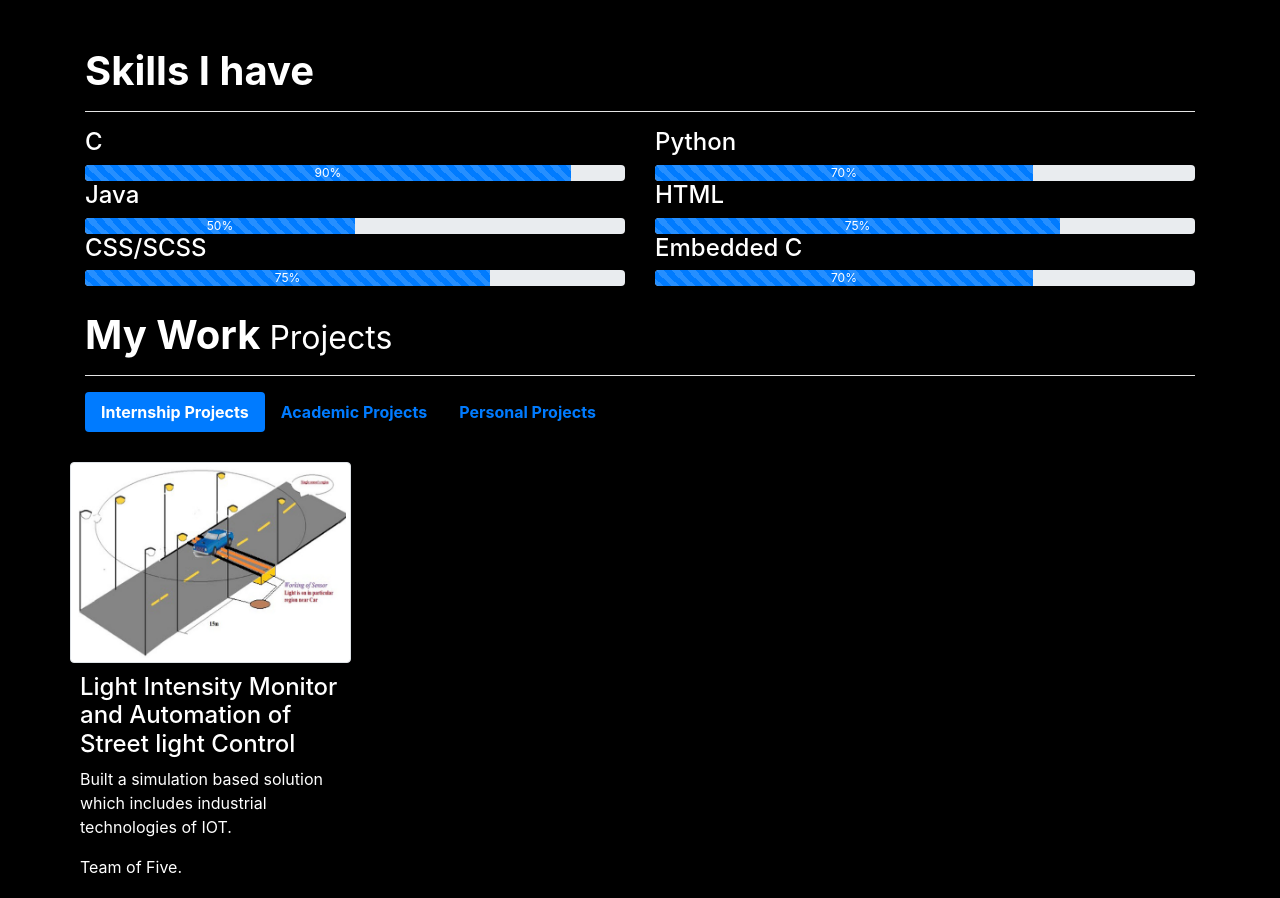
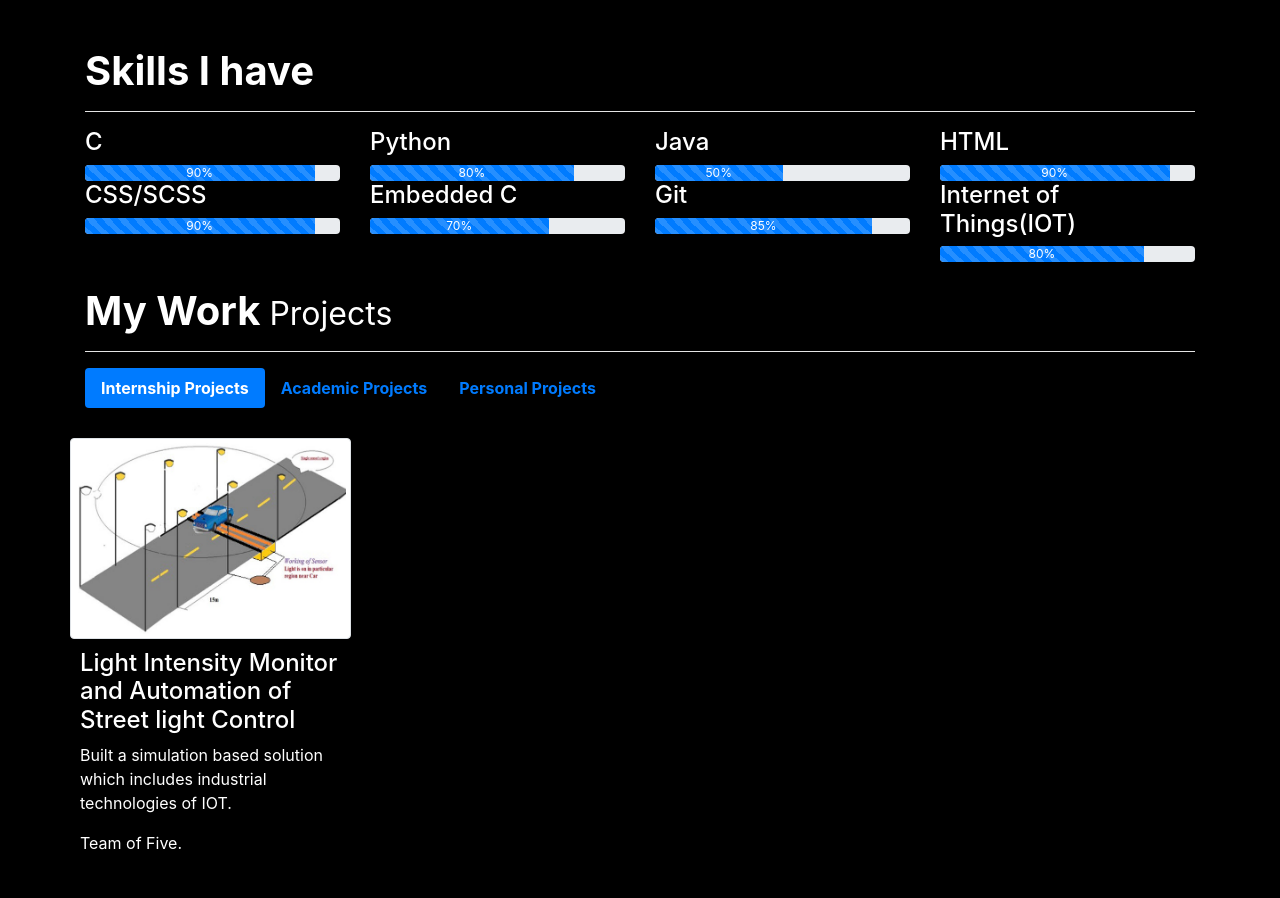
Before and after one commit to abbas-dm/Portfolio, a website: page Index.html in a window 1280 px wide. Shown: the part 1440-2338 px from the top of the page. Drawn offline with nearby package versions, Linux system fonts and the light colour scheme.

Commit message:
Added Some more information

```diff
--- a/Index.html
+++ b/Index.html
@@ -19,13 +19,14 @@
                 <button class="navbar-toggler" type="button" data-toggle="collapse" data-target="#Navbar">
                     <span class="navbar-toggler-icon"></span>
                 </button>
+                &#8287; <!-- This is used to get horizontal spacing. -->
                 <a class="navbar-brand mr-auto" href="#"><img src="img/Logo.png" height="30" width="41"></a>
                 <div class="collapse navbar-collapse" id="Navbar">
                     <ul class="navbar-nav ml-auto">
                         <li class="nav-items active"><a class="nav-link" href="#home" id="H"><span class="fa fa-home fa-lg"></span><strong> Home</strong></a></li>
                     </ul>
                     <ul class="navbar-nav ml-auto">
-                        <li class="nav-items"><a class="nav-link" href="#about" onclick="return thefunction();" id="A"><span class="fa fa-info fa-lg"></span><strong> About</strong></a></li>
+                        <li class="nav-items"><a class="nav-link" href="#about" id="A"><span class="fa fa-info fa-lg"></span><strong> About</strong></a></li>
                     </ul>
                     <ul class="navbar-nav ml-auto">
                         <li class="nav-items"><a class="nav-link" href="#skills" id="S"><span class="fa fa-code fa-lg"></span><strong> Skills & Projects</strong></a></li>
@@ -80,7 +81,7 @@
                         <div class="media">
                             <div class="media-body">
                                 <div class="row">
-                                    <div class="col-12 col-md-6">
+                                    <div class="col-12 col-md-3">
                                         <h4>
                                             C
                                         </h4>
@@ -91,18 +92,18 @@
                                             </div>
                                         </div>
                                     </div>
-                                    <div class="col-12 col-md-6">
+                                    <div class="col-12 col-md-3">
                                         <h4>
                                             Python
                                         </h4>
                                         <div class="progress">
                                             <div class="progress-bar progress-bar-success progress-bar-striped" role="progressbar"
-                                            aria-valuenow="70" aria-valuemin="0" aria-valuemax="100" style="width:70%">
-                                                70%
+                                            aria-valuenow="80" aria-valuemin="0" aria-valuemax="100" style="width:80%">
+                                                80%
                                             </div>
                                         </div>
                                     </div>
-                                    <div class="col-12 col-md-6">
+                                    <div class="col-12 col-md-3">
                                         <h4>
                                             Java
                                         </h4>
@@ -113,29 +114,29 @@
                                             </div>
                                         </div>
                                     </div>
-                                    <div class="col-12 col-md-6">
+                                    <div class="col-12 col-md-3">
                                         <h4>
                                             HTML
                                         </h4>
                                         <div class="progress">
                                             <div class="progress-bar progress-bar-success progress-bar-striped" role="progressbar"
-                                            aria-valuenow="75" aria-valuemin="0" aria-valuemax="100" style="width:75%">
-                                                75%
+                                            aria-valuenow="90" aria-valuemin="0" aria-valuemax="100" style="width:90%">
+                                                90%
                                             </div>
                                         </div>
                                     </div>
-                                    <div class="col-12 col-md-6">
+                                    <div class="col-12 col-md-3">
                                         <h4>
                                             CSS/SCSS
                                         </h4>
                                         <div class="progress">
                                             <div class="progress-bar progress-bar-success progress-bar-striped" role="progressbar"
-                                            aria-valuenow="75" aria-valuemin="0" aria-valuemax="100" style="width:75%">
-                                                75%
+                                            aria-valuenow="90" aria-valuemin="0" aria-valuemax="100" style="width:90%">
+                                                90%
                                             </div>
                                         </div>
                                     </div>
-                                    <div class="col-12 col-md-6">
+                                    <div class="col-12 col-md-3">
                                         <h4>
                                             Embedded C
                                         </h4>
@@ -143,6 +144,28 @@
                                             <div class="progress-bar progress-bar-success progress-bar-striped" role="progressbar"
                                             aria-valuenow="70" aria-valuemin="0" aria-valuemax="100" style="width:70%">
                                                 70%
+                                            </div>
+                                        </div>
+                                    </div>
+                                    <div class="col-12 col-md-3">
+                                        <h4>
+                                            Git
+                                        </h4>
+                                        <div class="progress">
+                                            <div class="progress-bar progress-bar-success progress-bar-striped" role="progressbar"
+                                            aria-valuenow="85" aria-valuemin="0" aria-valuemax="100" style="width:85%">
+                                                85%
+                                            </div>
+                                        </div>
+                                    </div>
+                                    <div class="col-12 col-md-3">
+                                        <h4>
+                                            Internet of Things(IOT)
+                                        </h4>
+                                        <div class="progress">
+                                            <div class="progress-bar progress-bar-success progress-bar-striped" role="progressbar"
+                                            aria-valuenow="80" aria-valuemin="0" aria-valuemax="100" style="width:80%">
+                                                80%
                                             </div>
                                         </div>
                                     </div>
@@ -216,19 +239,28 @@
 
                         <div role="tabpanel" class="tab-pane fade show" id="personal">
                             <div class="row row-content project">
-                                <div class="col col-12 col-sm-4">
+                                <div class="col col-12 col-sm-3">
                                     <img src="img/Contact.jpg" class="d-flex img-thumbnail" alt="Contact">
                                     <div class="Content-div">
                                         <h4>Contact Book</h4>
                                         <p class="d-none d-sm-block">It’s a command line Python application to store Contact Details in a remote device.</p>
                                     </div>
                                 </div>
-                                <div class="col col-12 col-sm-4 offset-sm-1">
+                                <div class="col col-12 col-sm-3 offset-sm-1">
                                     <img src="img/weather.jfif" class="d-flex img-thumbnail" alt="Weather">
                                     <div class="Content-div">
                                         <h4>Weather Repoet Web Page</h4>
                                         <p class="d-none d-sm-block">It's a basic Web page built using HTML, CSS and Javascript. In this web page I have used weatherbit API to get Weather details of selected city.</p>
                                         <a href="https://abbas-dm.github.io/" target="#black">Click here to see the Page</a>
+                                    </div>
+                                </div>
+                                <div class="col col-12 col-sm-3 offset-sm-1">
+                                    <img src="img/Voice.jfif" class="d-flex img-thumbnail" alt="voice">
+                                    <div class="Content-div">
+                                        <h4>Voice Controlled Robot</h4>
+                                        <p class="d-none d-sm-block">Designed and created a robot which can be controlled with voice or even with a manual control buttons.
+                                            I have created an User Interface(Mobile App) to control the robot.
+                                        </p>
                                     </div>
                                 </div>
                             </div>
@@ -288,6 +320,15 @@
                                 </ul>
                             </div>
                         </div>
+                        <div class="media">
+                            <div class="media-body">
+                                <h3><strong>Web Developement Intern at FTS(Failure to Success) (Aug 23 – Present, 2021)</strong></h3>
+                                <ul>
+                                    <li><strong>Working on various projects</strong></li>
+                                    <li><strong>Worked on a project to developement Note App.</strong></li>
+                                </ul>
+                            </div>
+                        </div>
                     </div>
                 </div>
             </div>
@@ -305,9 +346,9 @@
                         <address class="address">
                             Krishna nagar, Kurnool, Andhra Pradesh<br>
                             INDIA<br>
-                            <i class="fa fa-phone fa-lg"></i>+91 784512960<br>
+                            <i class="fa fa-phone fa-lg"></i> +91 784512960<br>
                             <i class="fa fa-envelope fa-lg"></i> : <a href="mailto:confusion@food.net">example@food.net</a><br>
-                            <a href="http://www.linkedin.com/in/"><i class="fa fa-linkedin fa-lg"></i> : Click here to connect in linkedin</a>
+                            <i class="fa fa-linkedin fa-lg"></i> : <a href="http://www.linkedin.com/in/">Click here to connect in linkedin</a>
                         </address>
                     </div>
                     <div class="col col-12 col-sm-7">
@@ -357,7 +398,6 @@
             </div>
         </footer>
 
-        <!-- jQuery first, then Popper.js, then Bootstrap JS. -->
         <script src="node_modules/jquery/dist/jquery.slim.min.js"></script>
         <script src="node_modules/popper.js/dist/umd/popper.min.js"></script>
         <script src="node_modules/bootstrap/dist/js/bootstrap.min.js"></script>
```
Also changed, not shown: img/Voice.jfif (added).
